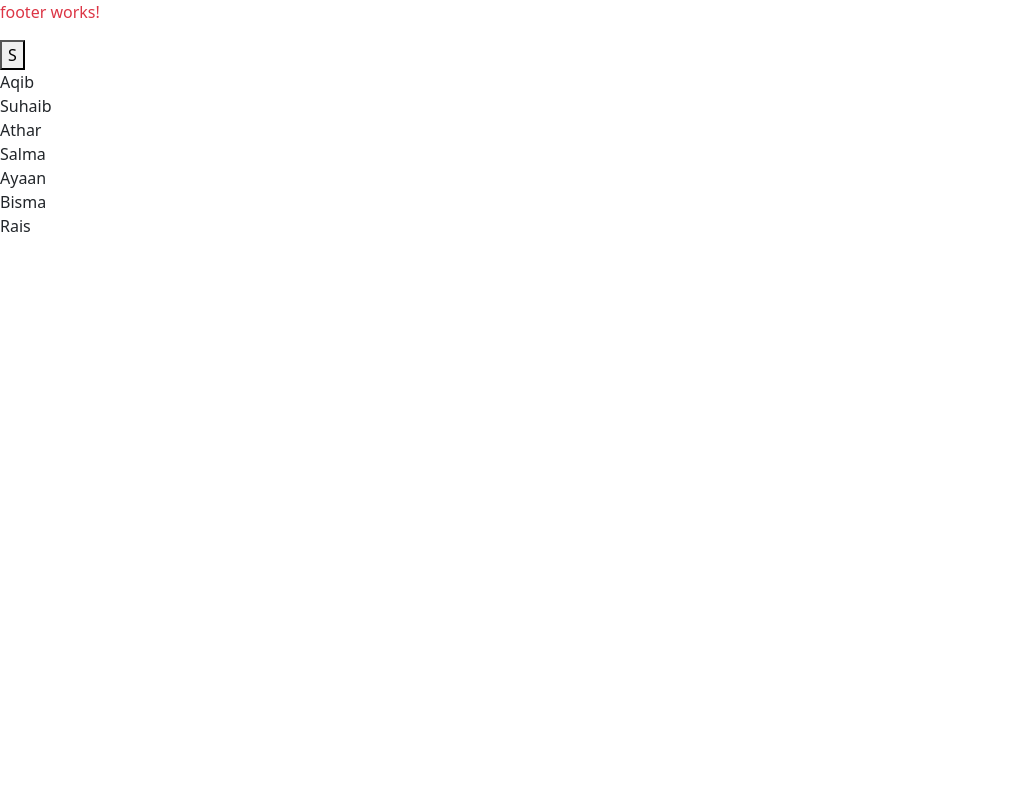
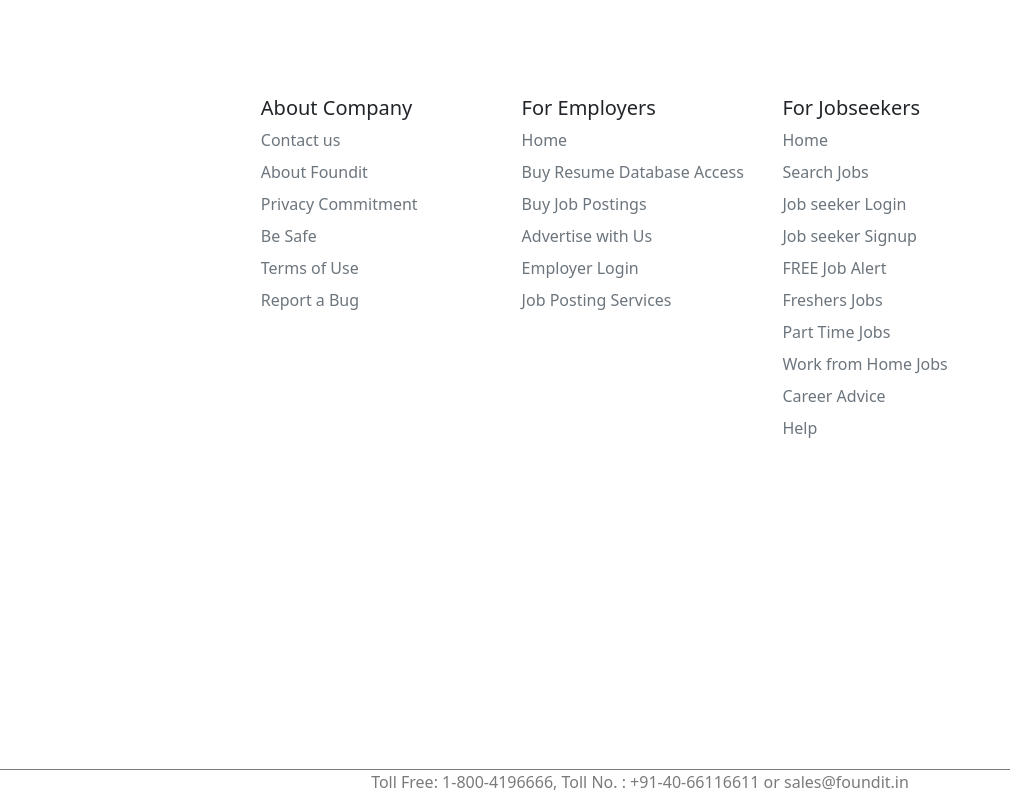
Before and after one commit to Suhaibshaavir/ShaavirClient, an Angular app: page /footer in a window 1280 px wide. Shown: the whole page, without its empty margins (0-1010 px from the left). Built offline with nearby package versions, Linux system fonts and the light colour scheme.

Commit message:
footer-Ayaan

```diff
--- a/src/app/footer/footer.component.html
+++ b/src/app/footer/footer.component.html
@@ -1,2 +1,177 @@
-<p class="text-danger">footer works!</p>
-<login></login>
+<footer class="row row-cols-1 row-cols-sm-2 row-cols-md-5 py-5 my-5 border-top">
+  <div class="col mb-3"></div>
+  <div class="col mb-3">
+    <h5>About Company</h5>
+    <ul class="nav flex-column">
+      <li class="nav-item mb-2">
+        <a
+          href="https://www.foundit.in/info/contact-us"
+          class="nav-link p-0 text-muted"
+          >Contact us</a
+        >
+      </li>
+      <li class="nav-item mb-2">
+        <a
+          href="https://www.foundit.in/info/about-us"
+          class="nav-link p-0 text-muted"
+          >About Foundit</a
+        >
+      </li>
+      <li class="nav-item mb-2">
+        <a
+          href="https://www.foundit.in/info/privacy"
+          class="nav-link p-0 text-muted"
+          >Privacy Commitment</a
+        >
+      </li>
+      <li class="nav-item mb-2">
+        <a
+          href="https://www.foundit.in/info/besafe"
+          class="nav-link p-0 text-muted"
+          >Be Safe</a
+        >
+      </li>
+      <li class="nav-item mb-2">
+        <a
+          href="https://www.foundit.in/info/terms-of-use"
+          class="nav-link p-0 text-muted"
+          >Terms of Use</a
+        >
+      </li>
+      <li class="nav-item mb-2">
+        <a
+          href="https://recruiter.foundit.in/v2/feedback.html"
+          class="nav-link p-0 text-muted"
+          >Report a Bug</a
+        >
+      </li>
+    </ul>
+  </div>
+
+  <div class="col mb-3">
+    <h5>For Employers</h5>
+    <ul class="nav flex-column">
+      <li class="nav-item mb-2">
+        <a href="https://recruiter.foundit.in/" class="nav-link p-0 text-muted"
+          >Home</a
+        >
+      </li>
+      <li class="nav-item mb-2">
+        <a
+          href="https://recruiter.foundit.in/v2/ecom/"
+          class="nav-link p-0 text-muted"
+          >Buy Resume Database Access</a
+        >
+      </li>
+      <li class="nav-item mb-2">
+        <a
+          href="https://recruiter.foundit.in/v2/ecom/#job_posting"
+          class="nav-link p-0 text-muted"
+          >Buy Job Postings</a
+        >
+      </li>
+      <li class="nav-item mb-2">
+        <a
+          href="https://recruiter.foundit.in/branding-solutions.html"
+          class="nav-link p-0 text-muted"
+          >Advertise with Us</a
+        >
+      </li>
+      <li class="nav-item mb-2">
+        <a href="https://recruiter.foundit.in/" class="nav-link p-0 text-muted"
+          >Employer Login</a
+        >
+      </li>
+      <li class="nav-item mb-2">
+        <a
+          href="https://recruiter.foundit.in/job-posting-services.html"
+          class="nav-link p-0 text-muted"
+          >Job Posting Services</a
+        >
+      </li>
+    </ul>
+  </div>
+
+  <div class="col mb-3">
+    <h5>For Jobseekers</h5>
+    <ul class="nav flex-column">
+      <li class="nav-item mb-2">
+        <a href="https://www.foundit.in/" class="nav-link p-0 text-muted"
+          >Home</a
+        >
+      </li>
+      <li class="nav-item mb-2">
+        <a
+          href="https://www.foundit.in/search/job-search"
+          class="nav-link p-0 text-muted"
+          >Search Jobs</a
+        >
+      </li>
+      <li class="nav-item mb-2">
+        <a
+          href="https://www.foundit.in/rio/login"
+          class="nav-link p-0 text-muted"
+          >Job seeker Login</a
+        >
+      </li>
+      <li class="nav-item mb-2">
+        <a
+          href="https://www.foundit.in/seeker/registration"
+          class="nav-link p-0 text-muted"
+          >Job seeker Signup</a
+        >
+      </li>
+      <li class="nav-item mb-2">
+        <a
+          href="https://www.foundit.in/seeker/free-job-alert"
+          class="nav-link p-0 text-muted"
+          >FREE Job Alert</a
+        >
+      </li>
+      <li class="nav-item mb-2">
+        <a
+          href="https://www.foundit.in/search/freshers-jobs"
+          class="nav-link p-0 text-muted"
+          >Freshers Jobs</a
+        >
+      </li>
+      <li class="nav-item mb-2">
+        <a
+          href="https://www.foundit.in/search/part-time-jobs"
+          class="nav-link p-0 text-muted"
+          >Part Time Jobs</a
+        >
+      </li>
+      <li class="nav-item mb-2">
+        <a
+          href="https://www.foundit.in/search/work-from-home-jobs"
+          class="nav-link p-0 text-muted"
+          >Work from Home Jobs</a
+        >
+      </li>
+      <li class="nav-item mb-2">
+        <a
+          href="https://www.foundit.in/career-advice/"
+          class="nav-link p-0 text-muted"
+          >Career Advice</a
+        >
+      </li>
+      <li class="nav-item mb-2">
+        <a
+          href="https://www.foundit.in/info/help"
+          class="nav-link p-0 text-muted"
+          >Help</a
+        >
+      </li>
+    </ul>
+  </div>
+</footer>
+
+<div class="lower">
+  <p toll>
+    Toll Free: 1-800-4196666, Toll No. : +91-40-66116611 or sales@foundit.in
+  </p>
+</div>
+<footer class="row row-cols-1 row-cols-sm-2 row-cols-md-5 py-5 my-5 border-top">
+  <div class="col mb-3"></div>
+</footer>
--- a/src/app/footer/footer.component.scss
+++ b/src/app/footer/footer.component.scss
@@ -0,0 +1,19 @@
+.lower{
+  margin-bottom: 0px;
+  position: absolute;
+  color: #7a7a7b;
+  font-size: medium;
+  bottom: -10px;
+  text-align: center;
+  width: 100%;
+  border-top: 1px solid #7a7a7b;
+}
+.nav-link:hover{
+  text-decoration: underline;
+  transition: 2s all ease-in-out
+  }
+.row{
+border: none!important;
+
+
+}
```
